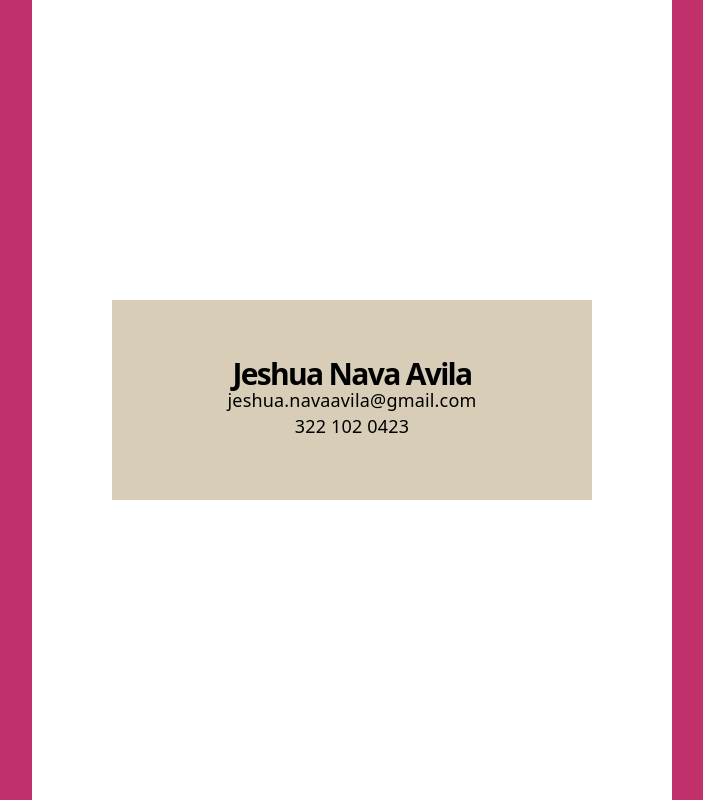
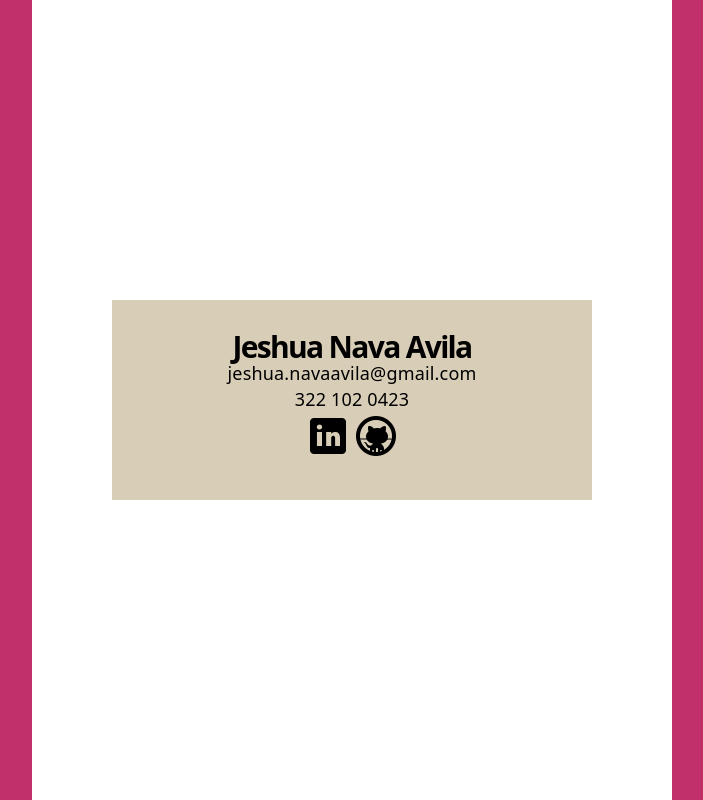
Before and after one commit to J35HN/J35HN.github.io, a React (Vite) app: page / in a window 1280 px wide. Shown: the whole page, without its empty margins (288-991 px from the left). Built offline with nearby package versions, Linux system fonts and the light colour scheme.

Commit message:
import first social media links

```diff
--- a/src/App.css
+++ b/src/App.css
@@ -36,6 +36,7 @@ main {
   justify-content: center;
   display: flex;
   flex-direction: column;
+  z-index: 3;
 }
 
 .name-and-contact .contact {
@@ -47,3 +48,9 @@ main {
   font-size: 30px;
   margin: 0px 0;
 }
+
+.name-and-contact .contact .social-media {
+  display: flex;
+  justify-content: center;
+  flex-direction: row;
+}
--- a/src/App.jsx
+++ b/src/App.jsx
@@ -10,6 +10,7 @@ function App() {
 return (
   <main id = "homepage">
     <div className = "center-body">
+
       <header>
         <div className = "name-and-contact">
           <div className = "name">
@@ -18,10 +19,20 @@ return (
           <div className = "contact">
             <p> {BIO.email} </p>
             <p> {BIO.phone} </p>
+            <div className = "social-media">
+              <a href = {BIO.linkedIn.url} target="_blank">
+                <img src = {BIO.linkedIn.image} alt = "LinkedIn-svg"/>
+              </a>
+              <a href = {BIO.gitHub.url} target="_blank">
+                <img src = {BIO.gitHub.image} alt = "GitHub-svg"/>
+              </a>
+            </div>
           </div>
         </div>
       </header>
+
       <nav></nav>
+
     </div>
  </main>
   )
--- a/src/content.js
+++ b/src/content.js
@@ -5,6 +5,8 @@ export const BIO = {
     name: "Jeshua Nava Avila",
     email: "jeshua.navaavila@gmail.com",
     phone: "322 102 0423",
+    linkedIn: { url: "https://www.linkedin.com/in/jeshuanavaavila/", image: "./src/assets/LinkedIn-svg.svg" },
+    gitHub: { url: "https://github.com/J35HN", image: "./src/assets/GitHub-svg.svg" }
 };
 
 // Navigation
```
Also changed, not shown: src/assets/GitHub-svg.svg (added), src/assets/LinkedIn-svg.svg (added).
